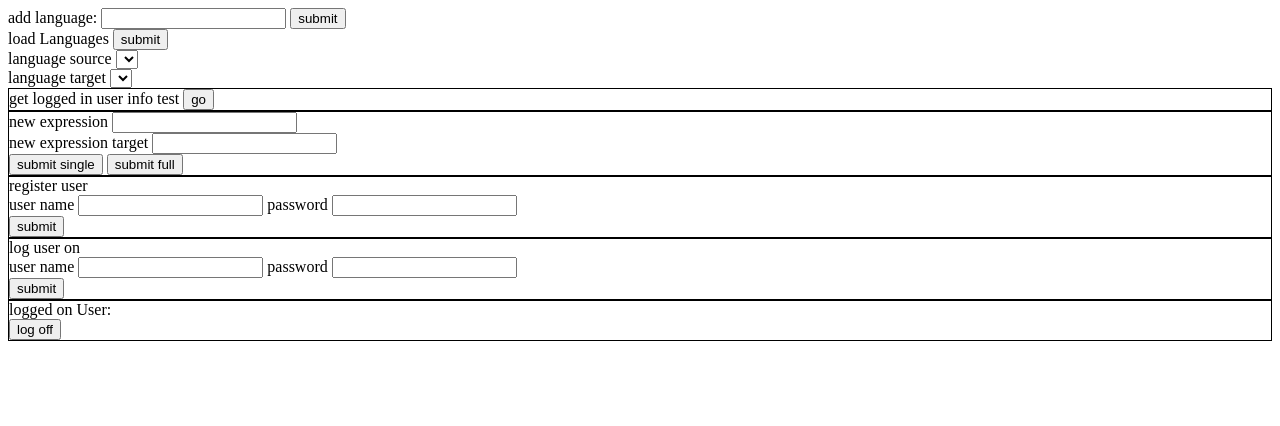
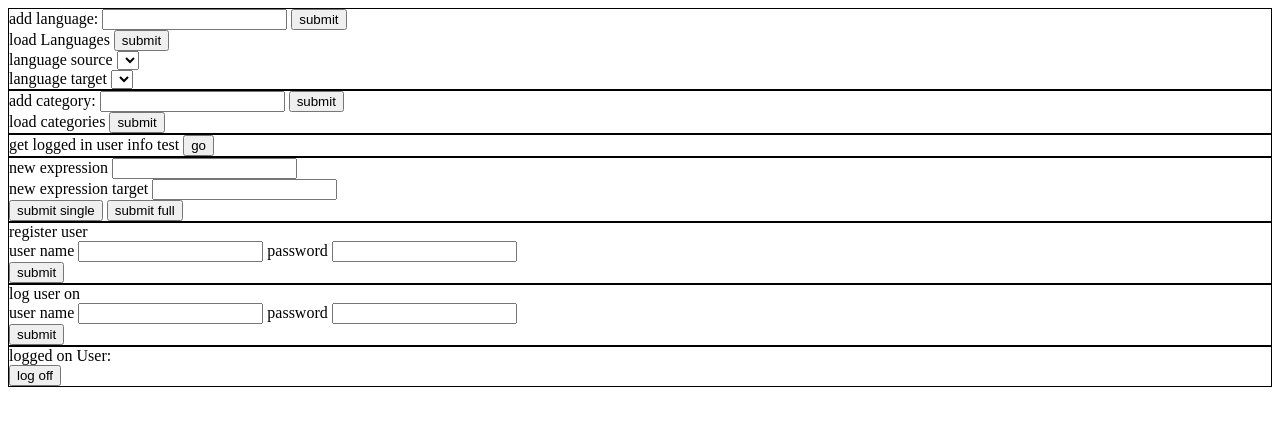
Before and after one commit to odedwolff/vocab, a Django app: page /vocab/client in a window 1280 px wide. Shown: the top 426 px of the page. Run offline with Django 3.2, Linux system fonts and the light colour scheme; data that the repository does not hold is empty.

Commit message:
add saving of new category on client, handling of requeset on server

```diff
--- a/languageSite/vocab/templates/vocab/client.html
+++ b/languageSite/vocab/templates/vocab/client.html
@@ -10,6 +10,8 @@
 		<link rel="stylesheet" href="{% static "vocab/style.css" %}"/>
 	</head>
 	<body>
+
+		<div class="panel1">
 			<div id="add language">
 				add language:
 				<input type="text" id="languageInput" />
@@ -40,6 +42,30 @@
 
 				</select>
 			</div>
+		</div>
+
+
+		<div class="panel1">
+			<div id="add categories">
+				add category:
+				<input type="text" id="textInputcategories" />
+				<button id="submitInsertCategory">submit
+
+				</button>
+			</div>
+
+			<div id="load categories">
+				load categories
+
+				<button id="btnLoadCategories">submit
+
+				</button>
+			</div>
+
+		</div>
+
+
+
 
 		<div  class="panel1">
 			get logged in user info test
@@ -447,6 +473,40 @@
 
 			}
 
+			/**
+			sensds request to server insert a new category
+			**/
+			function insertCategory(){
+				newCat = $("#textInputcategories").val();
+				//validate new category input
+				if(!newCat || newCat===""){
+					debugQuick("empty or null category value");
+					return;
+				}
+
+				var post_data = {
+					'csrfmiddlewaretoken':"{{ csrf_token }}",
+					'cat': newCat
+				}
+
+				$.ajax({
+				  url: HOST + '/vocab/add-cat',
+
+				  type:'POST',
+				  data:post_data,
+				  success:function(data){
+					//console.log(data);
+					debugQuick(data);
+
+				  },
+				  error:function(error){
+					//console.log(error);
+					debugQuick(error.responseText);
+				  }
+				});
+
+			}
+
 
 
 			/**
@@ -466,6 +526,15 @@
 
 			$("#btnLogOff").click(
 				sendLogOff
+			);
+
+
+			$("#submitInsertCategory").click(
+				insertCategory
+			);
+
+			$("#btnLoadCategories").click(
+				loadCategories
 			);
 
 
--- a/languageSite/vocab/urls.py
+++ b/languageSite/vocab/urls.py
@@ -12,5 +12,6 @@ urlpatterns = [
 	path('register-user', views.registerUser, name='registerUser'),
 	path('get-logon-status', views.getLogOnStatus, name='getLogonStatus'),
 	path('log-user-on', views.logUserOn, name='logUserOn'),
-	path('log-user-off', views.logUserOff, name='logUserOff')
+	path('log-user-off', views.logUserOff, name='logUserOff'),
+	path('add-cat', views.handleReqAddCat, name='addCat')
 ]
--- a/languageSite/vocab/views.py
+++ b/languageSite/vocab/views.py
@@ -168,13 +168,6 @@ def getLogOnStatus(request):
 	return JsonResponse(result, safe=False)
 
 
-
-
-
-
-
-
-
 def loadLanguages (request):
 	"""
 	loads a list of all languages
@@ -293,6 +286,12 @@ def saveTrxPair(languageId1, expression1, freq1, categories1, languageId2, expre
 	newExp1.save()
 	return True
 
+
+def handleReqAddCat(request):
+	newCat = request.POST["cat"]
+	insertCategory(newCat)
+	return HttpResponse("new category saved")
+
 def insertCategory(categroyName):
 	cat = Catagory()
 	cat.category = categroyName
@@ -316,5 +315,20 @@ def compareCategories(list1, list2):
 			return False
 	return True
 
+def loadCategoriesFromDB():
+	"""
+	loads all categories from database
+	"""
+	loadedLang = Catagory.objects.all()
+	return loadedLang
+
+def handleLoadCategoriesReq():
+	"""
+	handles a request to load all categories by loading all categories and sending them back in reply
+	"""
+	loadedList = loadCategoriesFromDB()
+	return JsonResponse(loadedList, safe=False)
+
+
 def hashPass(password):
 	return pbkdf2_sha256.hash(password)
```
Lines whose indentation alone changed are shown as unchanged.
